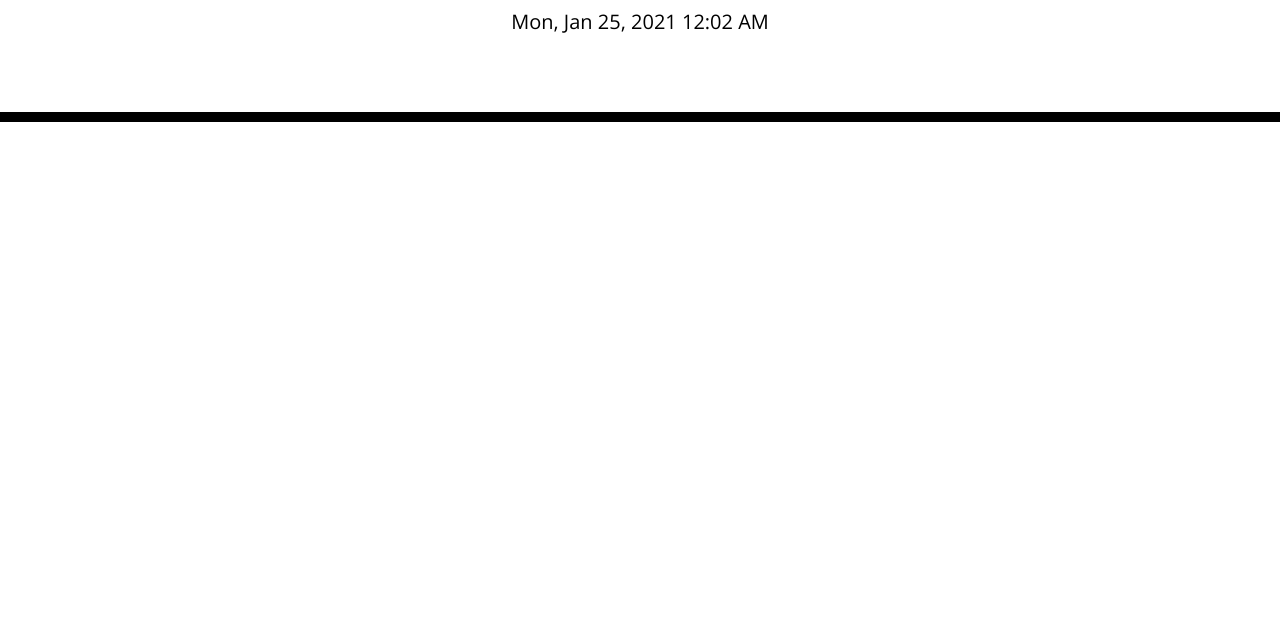
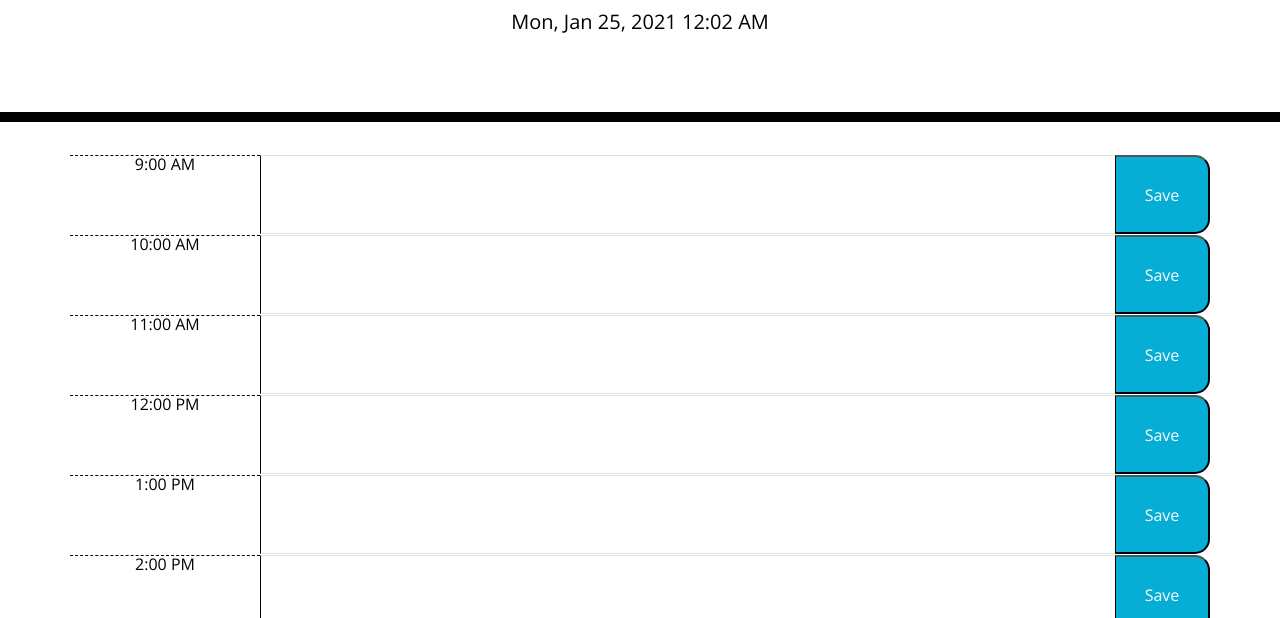
Before and after one commit to cdcolbert/HW5_Day_Planner, a plain HTML site: page index.html in a window 1280 px wide. Shown: the part 182-800 px from the top of the page. Drawn offline with nearby package versions, Linux system fonts and the light colour scheme.

Commit message:
Updated README, JS, and CSS

```diff
--- a/main.js
+++ b/main.js
@@ -1,7 +1,34 @@
 
-var timeArray = ["9:00 AM","10:00 AM","11:00 AM", "12:00 PM", "1:00 PM","2:00 PM","3:00 PM","4:00 PM","5:00 PM"];
-var tasksArray = [];
-var dateTime = moment().format('llll');
+$(document).ready(function() {
+
+    var timeArray = ["9:00 AM","10:00 AM","11:00 AM", "12:00 PM", "1:00 PM","2:00 PM","3:00 PM","4:00 PM","5:00 PM"];
+    var tasksArray = [];
+    var dateTime = moment().format('llll');
+
+    $("#currentDay").text(dateTime);
 
 
-$("#currentDay").text(dateTime);
+    init();
+
+    function init() {
+        createTimeSlots();
+    }
+
+    function createTimeSlots(){
+
+        for (var i = 0; i < timeArray.length; i++) {
+            var hourIndex = i;
+            var timeSlot = $("<div></div>").addClass("time-block row");
+            var timeDisplay = $("<div></div>").addClass("hour col-2").text(timeArray[hourIndex]);
+            var taskText = $("<textarea></textarea>").addClass("input" + hourIndex + " description col-9 border-top border-bottom").text("");
+            var button = $("<button></button>").addClass("saveBtn col-1").attr("data-btnIndex", hourIndex).text("Save");
+
+            $(".container").append(timeSlot);
+            timeSlot.append(timeDisplay,taskText,button);
+        }
+    }
+
+
+
+
+});
--- a/style.css
+++ b/style.css
@@ -68,4 +68,5 @@ textarea{
 .saveBtn i:hover {
   font-size: 20px;
   transition: all .3s ease-in-out;
+
 }
```
Also changed, not shown: 1 other file.
